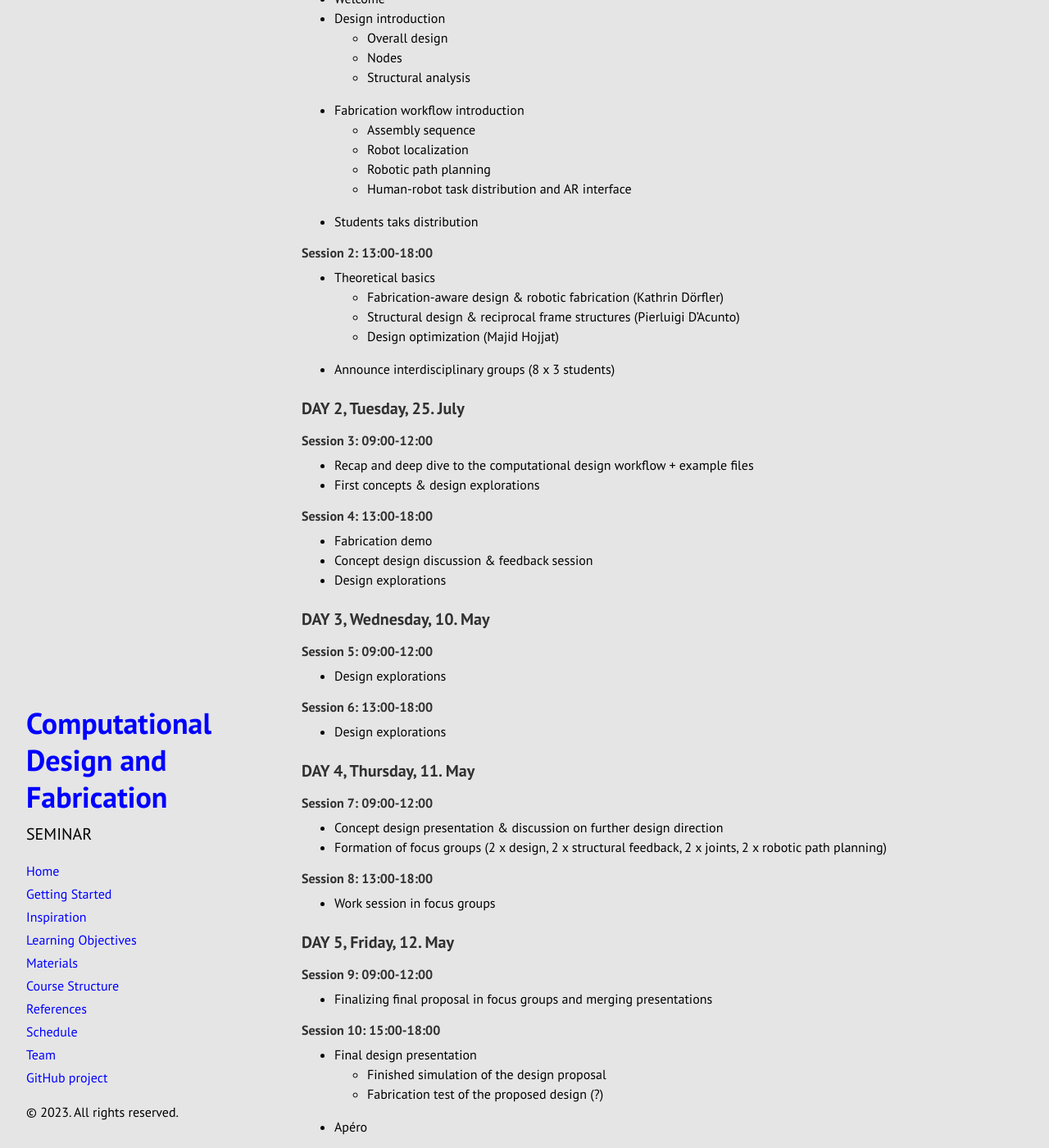
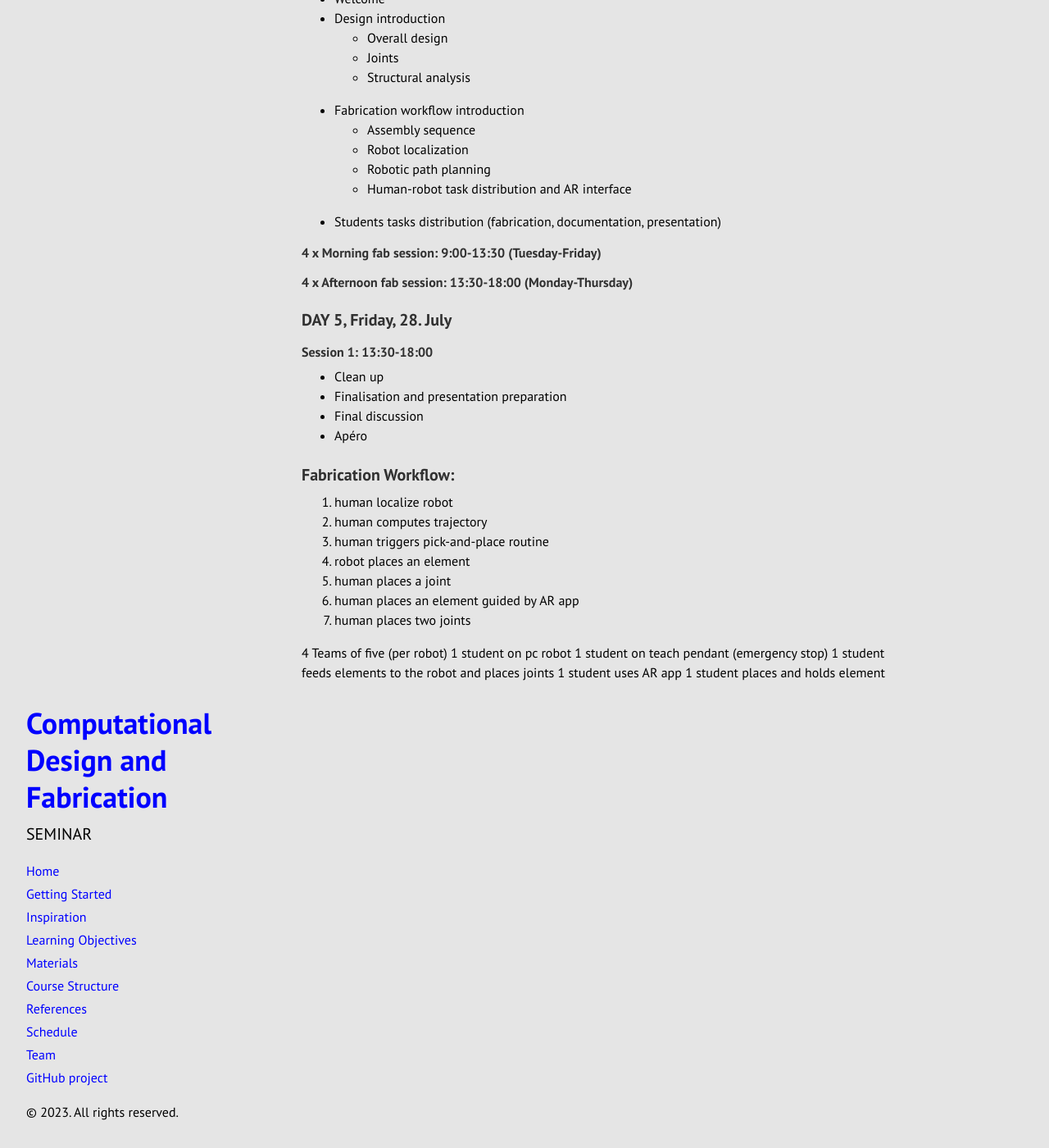
Before and after one commit to jckenny59/cdf_2023, a Jekyll site: the page built from docs/schedule.md, in a window 1280 px wide and 1400 px high, scrolled down 2070 px. Shown: the whole window at 82% size. Built offline with Jekyll 4.4.1, drawn with Linux system fonts in a browser that asks for light colours; Markdown is read by kramdown in place of the engine named in the settings; some of the changed text lies outside the part shown.

Commit message:
Update schedule.md

```diff
--- a/docs/schedule.md
+++ b/docs/schedule.md
@@ -67,7 +67,7 @@ Monday-Friday, 8.-12. May
 #### Session 10: 15:00-18:00
 * Final design presentation
     * Finished simulation of the design proposal
-    * Fabrication test of the proposed design (?)
+    * Fabrication test of the proposed design
 * Apéro
 
 ### Part 2 - Computational Fabrication
@@ -79,53 +79,37 @@ Time: 09:00-18:00
 * Welcome
 * Design introduction
     * Overall design
-    * Nodes
+    * Joints
     * Structural analysis
 * Fabrication workflow introduction
     * Assembly sequence
     * Robot localization
     * Robotic path planning
     * Human-robot task distribution and AR interface
-* Students taks distribution
+* Students tasks distribution (fabrication, documentation, presentation)
 
-#### Session 2: 13:00-18:00
-* Theoretical basics
-    * Fabrication-aware design & robotic fabrication (Kathrin Dörfler)
-    * Structural design & reciprocal frame structures (Pierluigi D'Acunto)
-    * Design optimization (Majid Hojjat)
-* Announce interdisciplinary groups (8 x 3 students)
+#### 4 x Morning fab session: 9:00-13:30 (Tuesday-Friday)
+#### 4 x Afternoon fab session: 13:30-18:00 (Monday-Thursday)
 
-### DAY 2, Tuesday, 25. July
-#### Session 3: 09:00-12:00
-* Recap and deep dive to the computational design workflow + example files
-* First concepts & design explorations
+### DAY 5, Friday, 28. July
+#### Session 1: 13:30-18:00
+* Clean up
+* Finalisation and presentation preparation
+* Final discussion
+* Apéro
 
-#### Session 4: 13:00-18:00
-* Fabrication demo
-* Concept design discussion & feedback session
-* Design explorations
+### Fabrication Workflow:
+1. human localize robot
+2. human computes trajectory
+3. human triggers pick-and-place routine
+4. robot places an element
+5. human places a joint
+6. human places an element guided by AR app
+7. human places two joints
 
-### DAY 3, Wednesday, 10. May
-#### Session 5: 09:00-12:00
-* Design explorations
-
-#### Session 6: 13:00-18:00
-* Design explorations
-
-### DAY 4, Thursday, 11. May
-#### Session 7: 09:00-12:00
-* Concept design presentation & discussion on further design direction
-* Formation of focus groups (2 x design, 2 x structural feedback, 2 x joints, 2 x robotic path planning)
-
-#### Session 8: 13:00-18:00
-* Work session in focus groups
-
-### DAY 5, Friday, 12. May
-#### Session 9: 09:00-12:00
-* Finalizing final proposal in focus groups and merging presentations
-
-#### Session 10: 15:00-18:00
-* Final design presentation
-    * Finished simulation of the design proposal
-    * Fabrication test of the proposed design (?)
-* Apéro
+4 Teams of five (per robot)
+    1 student on pc robot
+    1 student on teach pendant (emergency stop)
+    1 student feeds elements to the robot and places joints
+    1 student uses AR app
+    1 student places and holds element
```
